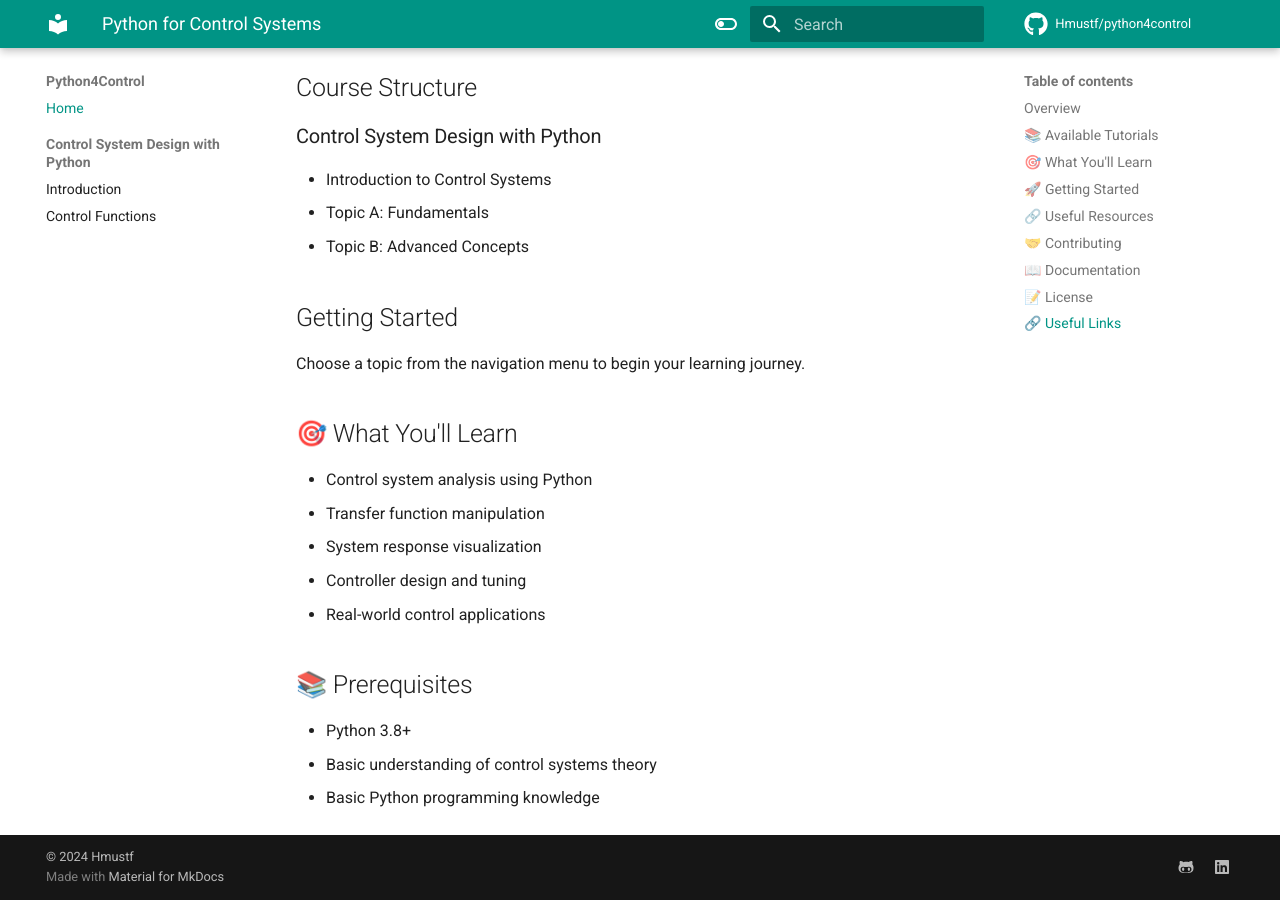
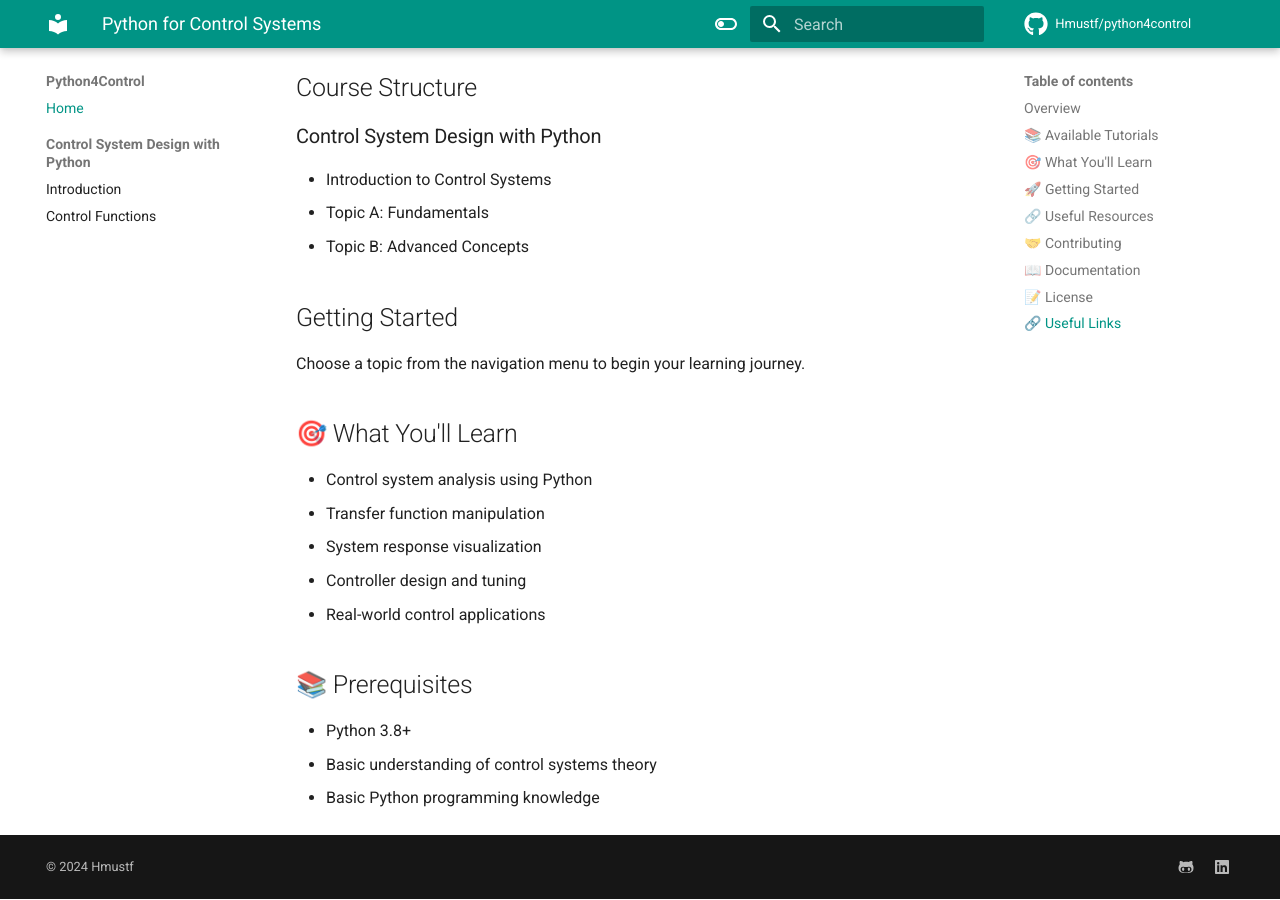
Before and after one commit to Hmustf/python4control, an MkDocs documentation site: the page built from docs/index.md, in a window 1280 px wide and 900 px high, scrolled down 2464 px. Built offline with MkDocs 1.6.1 and Material for MkDocs 9.7.7, drawn with Linux system fonts in a browser that asks for light colours; comment, search, counter and statistics services are not loaded.

Commit message:
Remove Material for MkDocs text from footer

```diff
--- /dev/null
+++ b/docs/overrides/partials/copyright.html
@@ -0,0 +1,6 @@
+<!-- Custom copyright template -->
+<div class="md-copyright">
+  <div class="md-copyright__highlight">
+    {{ config.copyright }}
+  </div>
+</div>
--- a/mkdocs.yml
+++ b/mkdocs.yml
@@ -36,6 +36,7 @@ theme:
       accent: lime
   icon:
     repo: fontawesome/brands/github
+  custom_dir: docs/overrides
 
 nav:
   - Home: index.md
```
Also changed, not shown: site/404.html, site/control-design/01_intro.html, site/control-design/02_control_func.html, site/index.html.
